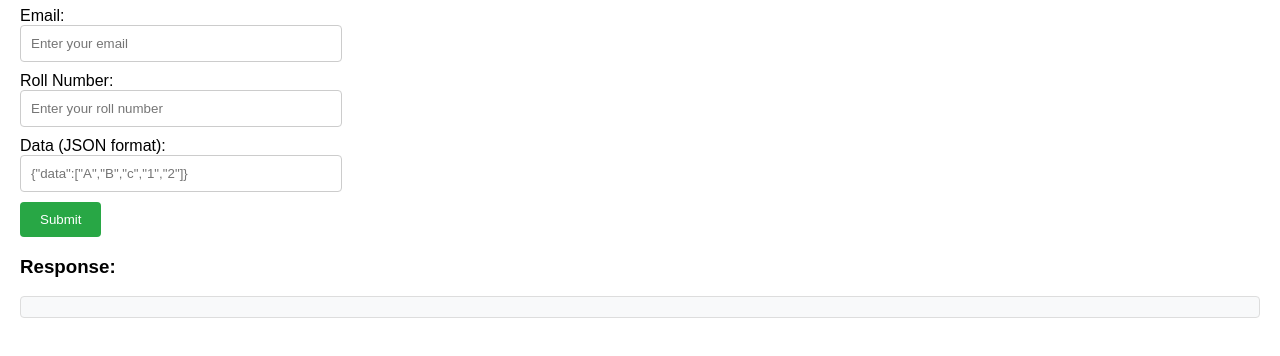
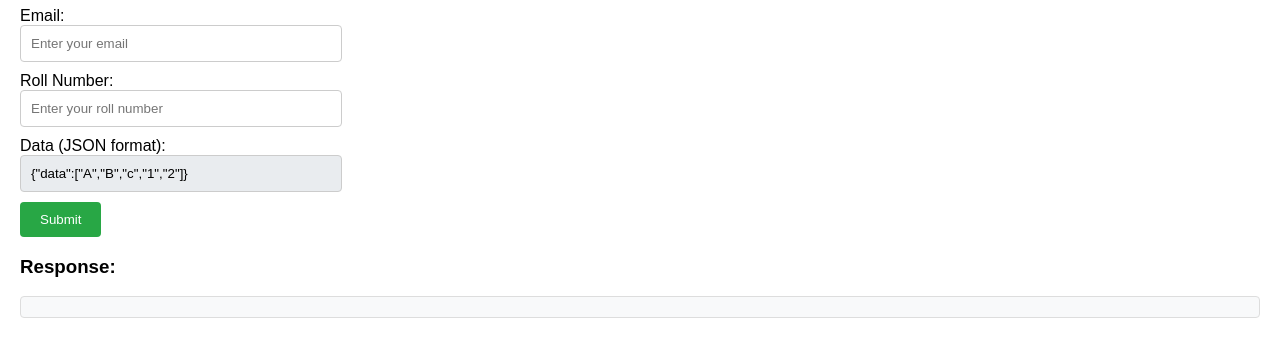
Before and after one commit to mihirtripathi0820/Bajaj-finserv, a plain HTML site: page index.html in a window 1280 px wide. Shown: the part 138-494 px from the top of the page. Drawn offline with Linux system fonts and the light colour scheme.

Commit message:
Update index.html

```diff
--- a/index.html
+++ b/index.html
@@ -10,12 +10,16 @@
             margin: 20px;
             padding: 0;
         }
-        input[type="text"], input[type="email"], input[type="text"], input[type="number"] {
+        input[type="text"], input[type="email"], input[type="number"] {
             width: 300px;
             padding: 10px;
             margin-bottom: 10px;
             border: 1px solid #ccc;
             border-radius: 4px;
+        }
+        input[readonly] {
+            background-color: #e9ecef;
+            cursor: not-allowed;
         }
         button {
             padding: 10px 20px;
@@ -49,7 +53,7 @@
     <input type="text" id="roll_number" placeholder="Enter your roll number"><br>
 
     <label for="json-input">Data (JSON format):</label><br>
-    <input type="text" id="json-input" placeholder='{"data":["A","B","c","1","2"]}'><br>
+    <input type="text" id="json-input" value='{"data":["A","B","c","1","2"]}' readonly><br>
 
     <button onclick="submitData()">Submit</button>
 
@@ -69,6 +73,8 @@
                 jsonData.email = email;
                 jsonData.roll_number = roll_number;
 
+                console.log('Sending JSON data:', jsonData);  // Log the data being sent
+
                 fetch('/bfhl', {
                     method: 'POST',
                     headers: {
@@ -80,9 +86,13 @@
                 .then(data => {
                     document.getElementById('response').textContent = JSON.stringify(data, null, 2);
                 })
-                .catch(error => console.error('Error:', error));
+                .catch(error => {
+                    console.error('Error:', error);
+                    document.getElementById('response').textContent = 'Error sending data. Check the console for details.';
+                });
             } catch (error) {
                 console.error('Invalid JSON:', error);
+                document.getElementById('response').textContent = 'Invalid JSON input. Check the console for details.';
             }
         }
     </script>
```
